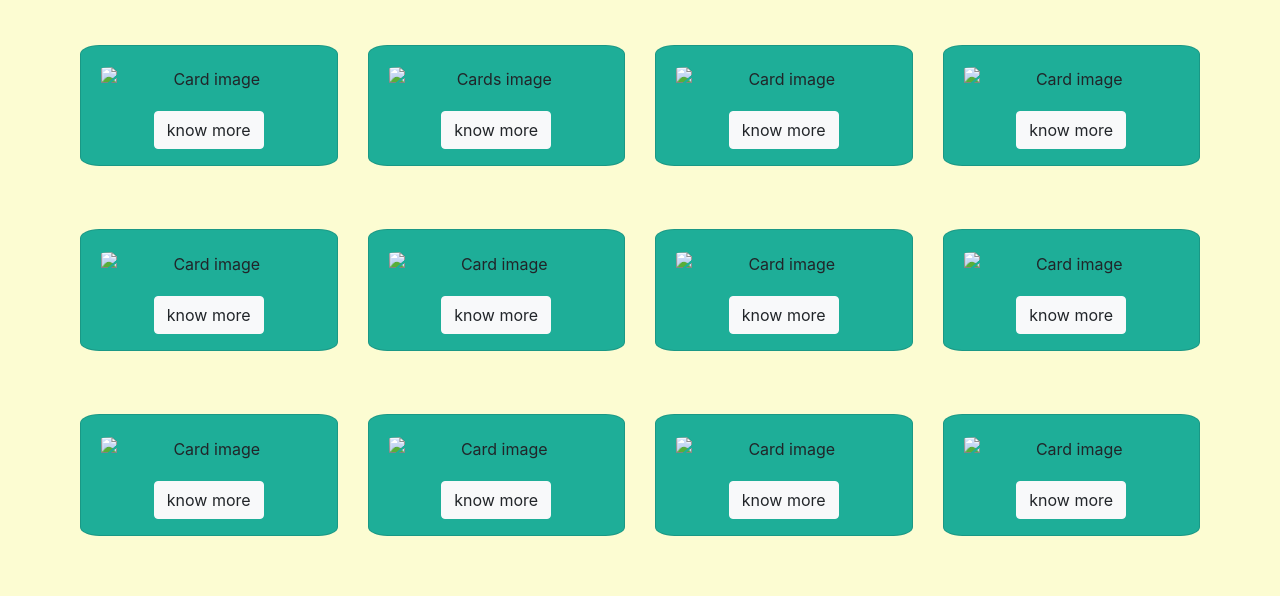
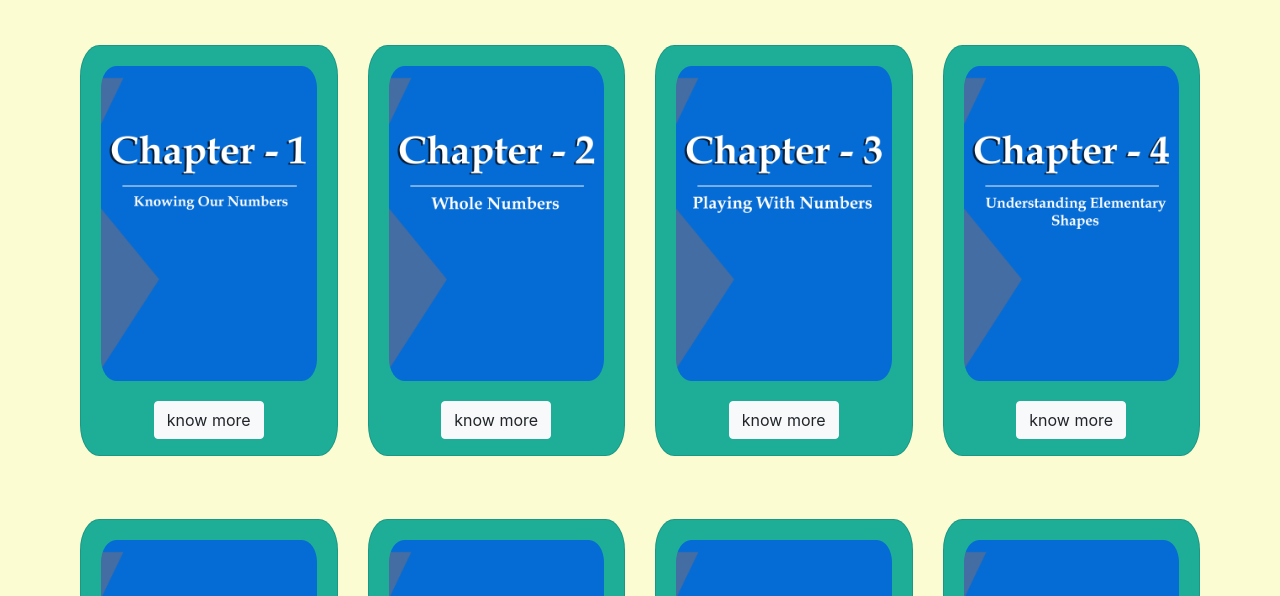
Before and after one commit to Nandita-Saha/Acadup--a-smart-learning-platform, a plain HTML site: page chapters-6-math.html in a window 1280 px wide. Shown: the part 143-739 px from the top of the page. Drawn offline with nearby package versions, Linux system fonts and the light colour scheme.

Commit message:
Update chapters-6-math.html

```diff
--- a/chapters-6-math.html
+++ b/chapters-6-math.html
@@ -144,7 +144,7 @@
     <div class="card ">
       <div class="card-body text-center">
         <a href="coursedetail-cls-6-math-c1.html"><img class="card-img-top btn stretched-link"
-            src="NCERT poster\cls 6 math\c1.png" alt="Card image"></a><br>
+            src="cls 6 math\c1.png" alt="Card image"></a><br>
       </div>
       <div class="hide"><a href="coursedetail-cls-6-math-c1.html"><button type="button"
             class="btn btn-md btn-light ">know more</button> </a></div>
@@ -153,7 +153,7 @@
     <div class="card ">
       <div class="card-body text-center">
         <a href="coursedetail-cls-6-math-c2.html"><img class="card-img-top btn stretched-link"
-            src="NCERT poster\cls 6 math\c2.png" alt="Cards image"></a>
+            src="cls 6 math\c2.png" alt="Cards image"></a>
       </div>
       <div class="hide"><a href="coursedetail-cls-6-math-c2.html"><button type="button"
             class="btn btn-md btn-light ">know more</button></a> </div>
@@ -162,7 +162,7 @@
     <div class="card ">
       <div class="card-body text-center">
         <a href="coursedetail-cls-6-math-c3.html"><img class="card-img-top btn stretched-link"
-            src="NCERT poster\cls 6 math\c3.png" alt="Card image"></a>
+            src="cls 6 math\c3.png" alt="Card image"></a>
       </div>
       <div class="hide"><a href="coursedetail-cls-6-math-c3.html"><button type="button"
             class="btn btn-md btn-light ">know more</button></a> </div>
@@ -170,7 +170,7 @@
     <div class="card ">
       <div class="card-body text-center">
         <a href="coursedetail-cls-6-math-c4.html"><img class="card-img-top btn stretched-link"
-            src="NCERT poster\cls 6 math\c4.png" alt="Card image"></a>
+            src="cls 6 math\c4.png" alt="Card image"></a>
       </div>
       <div class="hide"><a href="coursedetail-cls-6-math-c4.html"><button type="button"
             class="btn btn-md btn-light ">know more</button></a> </div>
@@ -184,7 +184,7 @@
     <div class="card ">
       <div class="card-body text-center">
         <a href="coursedetail-cls-6-math-c5.html"><img class="card-img-top btn stretched-link"
-            src="NCERT poster\cls 6 math\c5.png" alt="Card image"></a>
+            src="cls 6 math\c5.png" alt="Card image"></a>
       </div>
       <div class="hide"><a href="coursedetail-cls-6-math-c5.html"><button type="button"
             class="btn btn-md btn-light ">know more</button></a> </div>
@@ -192,7 +192,7 @@
     <div class="card ">
       <div class="card-body text-center">
         <a href="coursedetail-cls-6-math-c6.html"><img class="card-img-top btn stretched-link"
-            src="NCERT poster\cls 6 math\c6.png" alt="Card image"></a>
+            src="cls 6 math\c6.png" alt="Card image"></a>
       </div>
       <div class="hide"><a href="coursedetail-cls-6-math-c6.html"><button type="button"
             class="btn btn-md btn-light ">know more</button></a> </div>
@@ -200,7 +200,7 @@
     <div class="card ">
       <div class="card-body text-center">
         <a href="coursedetail-cls-6-math-c7.html"><img class="card-img-top btn stretched-link"
-            src="NCERT poster\cls 6 math\c7.png" alt="Card image"></a>
+            src="cls 6 math\c7.png" alt="Card image"></a>
       </div>
       <div class="hide"><a href="coursedetail-cls-6-math-c7.html"><button type="button"
             class="btn btn-md btn-light ">know more</button></a> </div>
@@ -208,7 +208,7 @@
     <div class="card ">
       <div class="card-body text-center">
         <a href="coursedetail-cls-6-math-c8.html"><img class="card-img-top btn stretched-link"
-            src="NCERT poster\cls 6 math\c8.png" alt="Card image"></a>
+            src="cls 6 math\c8.png" alt="Card image"></a>
       </div>
       <div class="hide"><a href="coursedetail-cls-6-math-c8.html"><button type="button"
             class="btn btn-md btn-light ">know more</button></a> </div>
@@ -219,7 +219,7 @@
     <div class="card ">
       <div class="card-body text-center">
         <a href="coursedetail-cls-6-math-c9.html"><img class="card-img-top btn stretched-link"
-            src="NCERT poster\cls 6 math\c9.png" alt="Card image"></a>
+            src="cls 6 math\c9.png" alt="Card image"></a>
       </div>
       <div class="hide"><a href="coursedetail-cls-6-math-c9.html"><button type="button"
             class="btn btn-md btn-light ">know more</button></a> </div>
@@ -227,7 +227,7 @@
     <div class="card ">
       <div class="card-body text-center">
         <a href="coursedetail-cls-6-math-c10.html"><img class="card-img-top btn stretched-link"
-            src="NCERT poster\cls 6 math\c10.png" alt="Card image"></a>
+            src="cls 6 math\c10.png" alt="Card image"></a>
       </div>
       <div class="hide"><a href="coursedetail-cls-6-math-c10.html"><button type="button"
             class="btn btn-md btn-light ">know more</button></a> </div>
@@ -235,7 +235,7 @@
     <div class="card ">
       <div class="card-body text-center">
         <a href="coursedetail-cls-6-math-c11.html"><img class="card-img-top btn stretched-link"
-            src="NCERT poster\cls 6 math\c11.png" alt="Card image"></a>
+            src="cls 6 math\c11.png" alt="Card image"></a>
       </div>
       <div class="hide"><a href="coursedetail-cls-6-math-c11.html"><button type="button"
             class="btn btn-md btn-light ">know more</button></a> </div>
@@ -243,7 +243,7 @@
     <div class="card ">
       <div class="card-body text-center">
         <a href="coursedetail-cls-6-math-c12.html"><img class="card-img-top btn stretched-link"
-            src="NCERT poster\cls 6 math\c12.png" alt="Card image"></a>
+            src="cls 6 math\c12.png" alt="Card image"></a>
       </div>
       <div class="hide"><a href="coursedetail-cls-6-math-c12.html"><button type="button"
             class="btn btn-md btn-light ">know more</button></a> </div>
@@ -258,7 +258,7 @@
         <div class="card ">
           <div class="card-body text-center">
             <a href="coursedetail-cls-6-math-c13.html"><img class="card-img-top btn stretched-link"
-                src="NCERT poster\cls 6 math\c13.png" alt="Card image"></a>
+                src="cls 6 math\c13.png" alt="Card image"></a>
           </div>
           <div class="hide"><a href="coursedetail-cls-6-math-c13.html"><button type="button"
                 class="btn btn-md btn-light ">know more</button></a> </div>
@@ -266,7 +266,7 @@
         <div class="card ">
           <div class="card-body text-center">
             <a href="coursedetail-cls-6-math-c14.html"><img class="card-img-top btn stretched-link"
-                src="NCERT poster\cls 6 math\c14.png" alt="Card image"></a>
+                src="cls 6 math\c14.png" alt="Card image"></a>
           </div>
           <div class="hide"><a href="coursedetail-cls-6-math-c14.html"><button type="button"
                 class="btn btn-md btn-light ">know more</button></a> </div>
```
